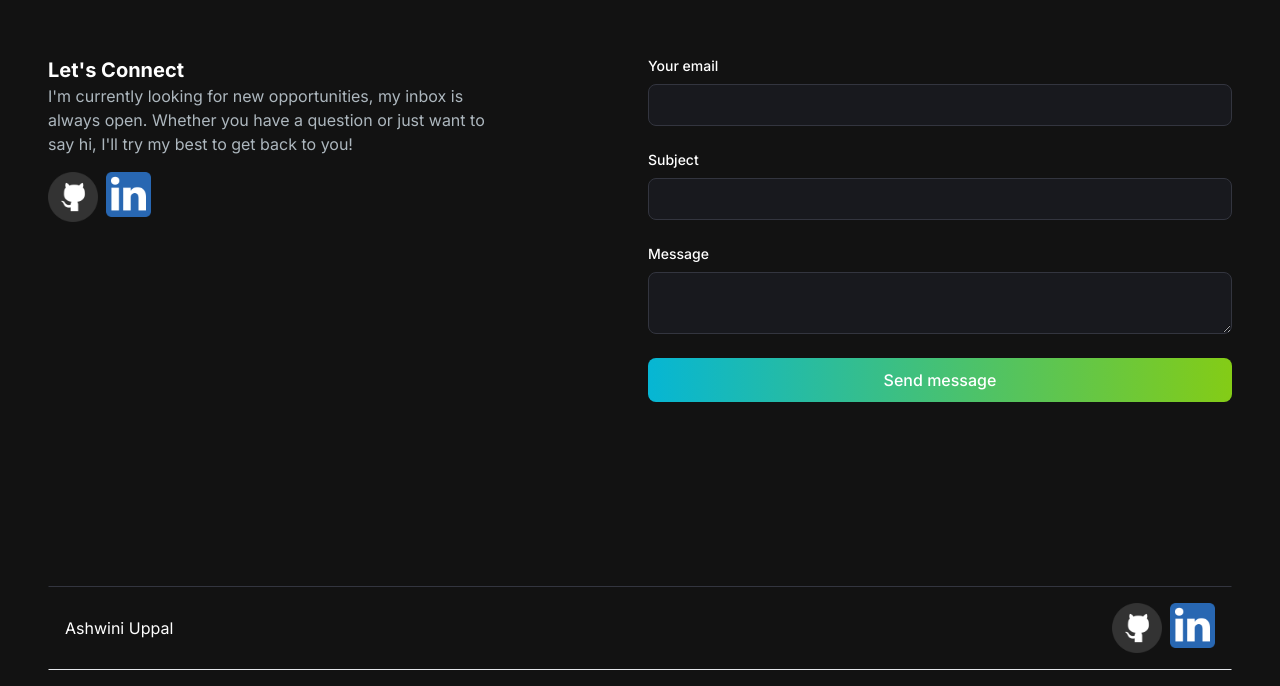
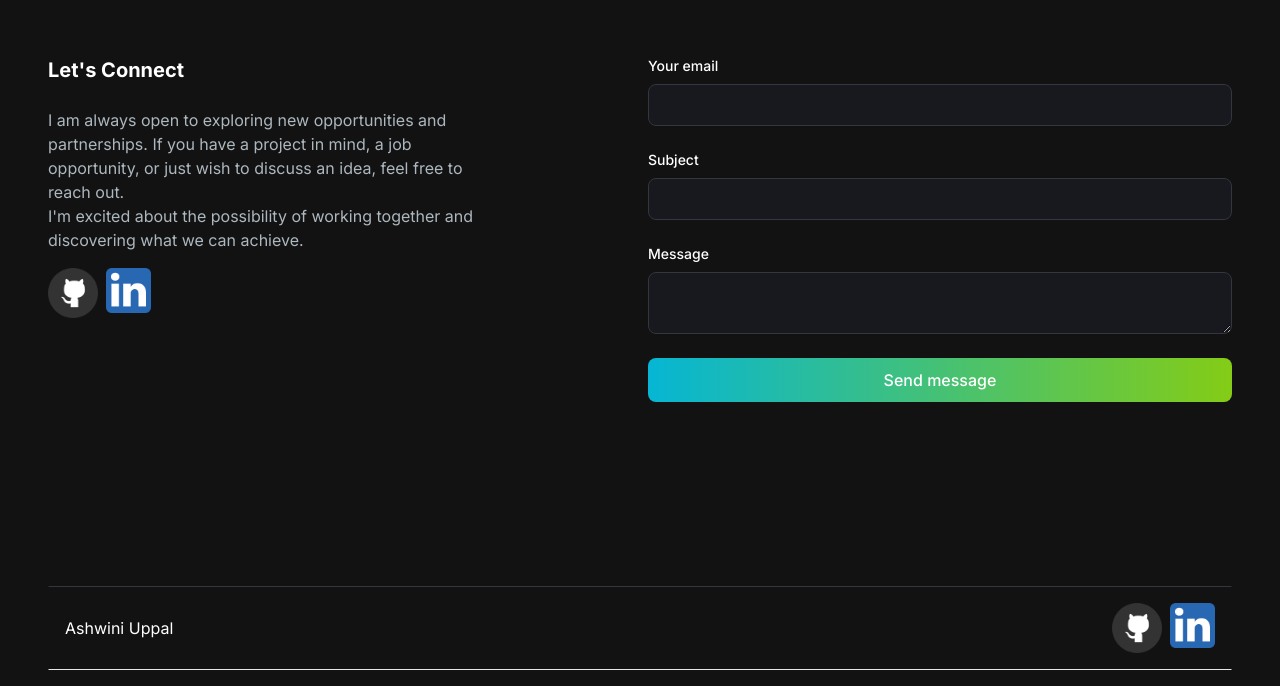
Before and after one commit to ashuppal/Portfolio-nextJS, a Next.js app: page / in a window 1280 px wide. Shown: the part 2897-3583 px from the top of the page. Built offline with nearby package versions, Linux system fonts and the light colour scheme.

Commit message:
added a new message to contact me section

```diff
--- a/app/components/Email.jsx
+++ b/app/components/Email.jsx
@@ -14,11 +14,12 @@ const Email = () => {
     <section  id="contact" className="grid md:grid-cols-2 my-12 md:my-16 py-24 gap-4 relative">
       <div className="absolute w-80 h-80 z-0 "></div>
       <div className="z-10">
-        <h5 className="text-xl font-bold text-white myåç-2">Let's Connect</h5>
+        <h5 className="text-xl font-bold text-white myåç-2">Let's Connect</h5><br></br>
         <p className="text-[#ADB7BE] mb-4 max-w-md">
-          I'm currently looking for new opportunities, my inbox is always open.
-          Whether you have a question or just want to say hi, I'll try my best
-          to get back to you!
+
+I am always open to exploring new opportunities and partnerships. If you have a project in mind, a job opportunity, or just wish to discuss an idea, feel free to reach out.
+<br></br>
+I'm excited about the possibility of working together and discovering what we can achieve.
         </p>
         <div className="flex gap-2">
           <div className="cursor-pointer" onClick={() => openInNewTab('https://github.com/ashuppal')}>
```
